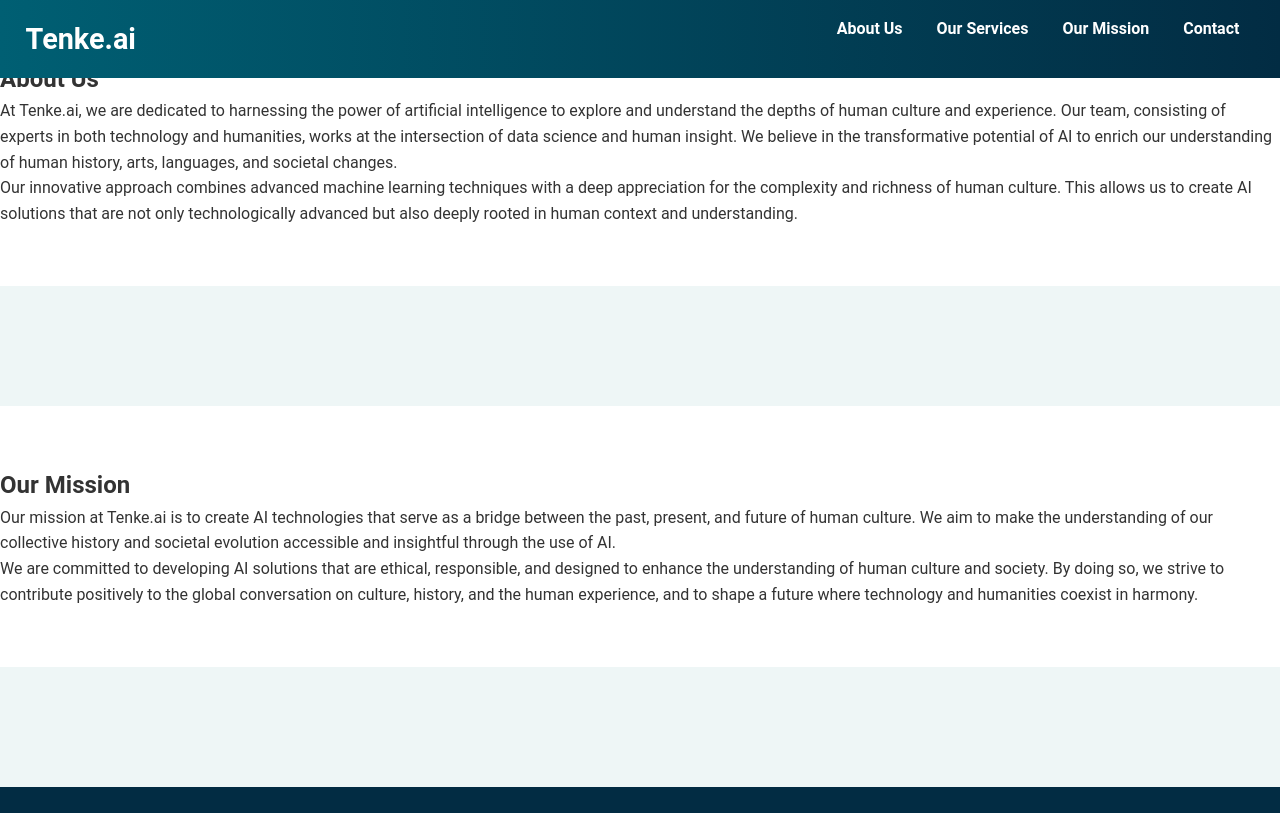
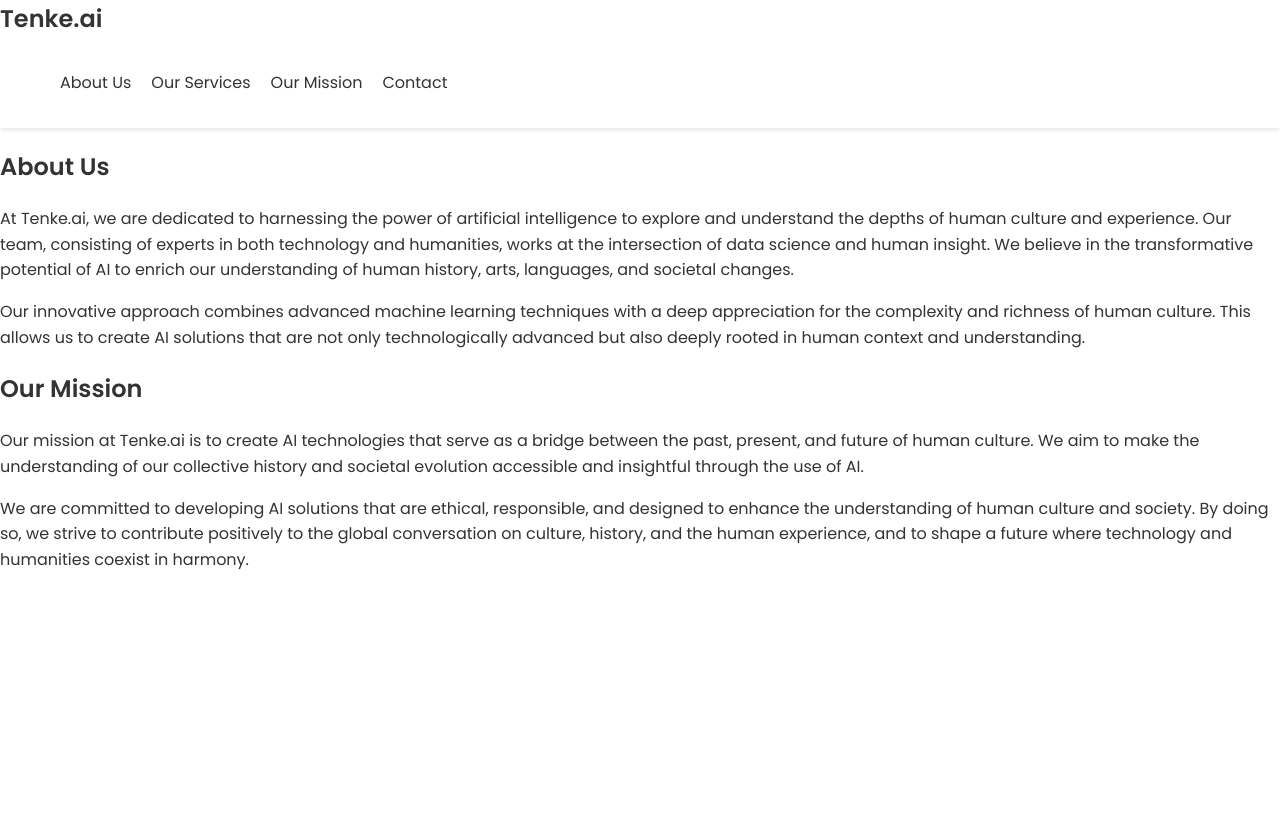
Before and after one commit to magnusamundsen/tenke.ai, a plain HTML site: page index.html in a window 1280 px wide. Drawn offline with Linux system fonts and the light colour scheme.

Commit message:
Update style.css

```diff
--- a/style.css
+++ b/style.css
@@ -1,94 +1,57 @@
-/* Reset some default styles */
-* {
+@import url('https://fonts.googleapis.com/css2?family=Poppins:wght@300;400;600&display=swap');
+
+body, html {
+    font-family: 'Poppins', sans-serif;
     margin: 0;
     padding: 0;
-    box-sizing: border-box;
-}
-
-/* Use Google Fonts for a modern look */
-@import url('https://fonts.googleapis.com/css2?family=Roboto:wght@400;700&display=swap');
-
-body {
-    font-family: 'Roboto', sans-serif;
+    scroll-behavior: smooth;
     color: #333;
-    background-color: #f4f4f4;
+    background-color: #fff;
     line-height: 1.6;
 }
 
 .container {
-    width: 80%;
-    margin: auto;
+    max-width: 1200px;
+    margin: 0 auto;
+    padding: 0 50px;
     overflow: hidden;
 }
 
 header {
-    background: linear-gradient(to right, #005f73, #022c43);
-    color: #fff;
-    padding: 1rem 0;
-    position: fixed;
-    width: 100%;
+    background-color: #fff;
+    box-shadow: 0 2px 4px rgba(0,0,0,0.1);
+    position: sticky;
     top: 0;
-    z-index: 999;
+    z-index: 1000;
 }
 
-header .logo {
-    float: left;
-    margin-left: 2%;
-    font-size: 1.8em;
-    font-weight: 700;
+nav {
+    display: flex;
+    justify-content: space-between;
+    align-items: center;
+    padding: 1em 0;
 }
 
 nav ul {
-    float: right;
-    margin-right: 2%;
     list-style: none;
+    display: flex;
 }
 
 nav ul li {
-    display: inline;
-    margin: 0 15px;
+    margin-left: 20px;
 }
 
 nav ul li a {
-    color: #fff;
     text-decoration: none;
-    font-weight: 700;
-    transition: color 0.3s ease-in-out;
+    color: #333;
+    transition: color 0.3s;
 }
 
 nav ul li a:hover {
-    color: #aee1e1;
+    color: #005f73;
 }
 
-section {
-    padding: 60px 0;
-    background: #fff;
+.logo {
+    font-weight: 600;
+    font-size: 1.5em;
 }
-
-section:nth-child(even) {
-    background: #eef6f6;
-}
-
-footer {
-    background: #022c43;
-    color: #fff;
-    text-align: center;
-    padding: 1em 0;
-    font-size: 0.8em;
-}
-
-/* Add hover effects to buttons */
-button:hover, .btn:hover {
-    background: #027373;
-    color: #fff;
-    transition: background-color 0.3s ease-in-out;
-}
-
-/* Animations and transitions */
-section {
-    transition: all 0.3s ease-in-out;
-}
-
-section:hover {
-    transform: scale(1.02);
-}
```
